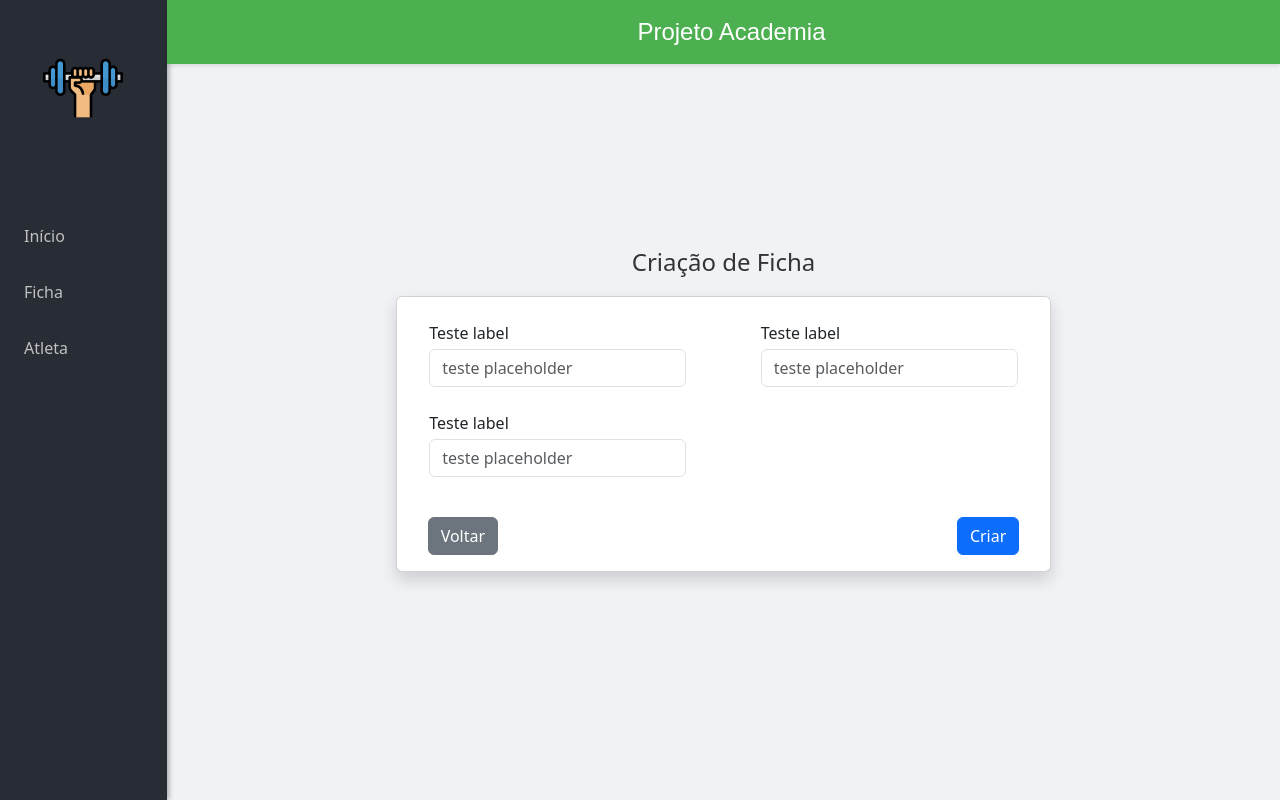
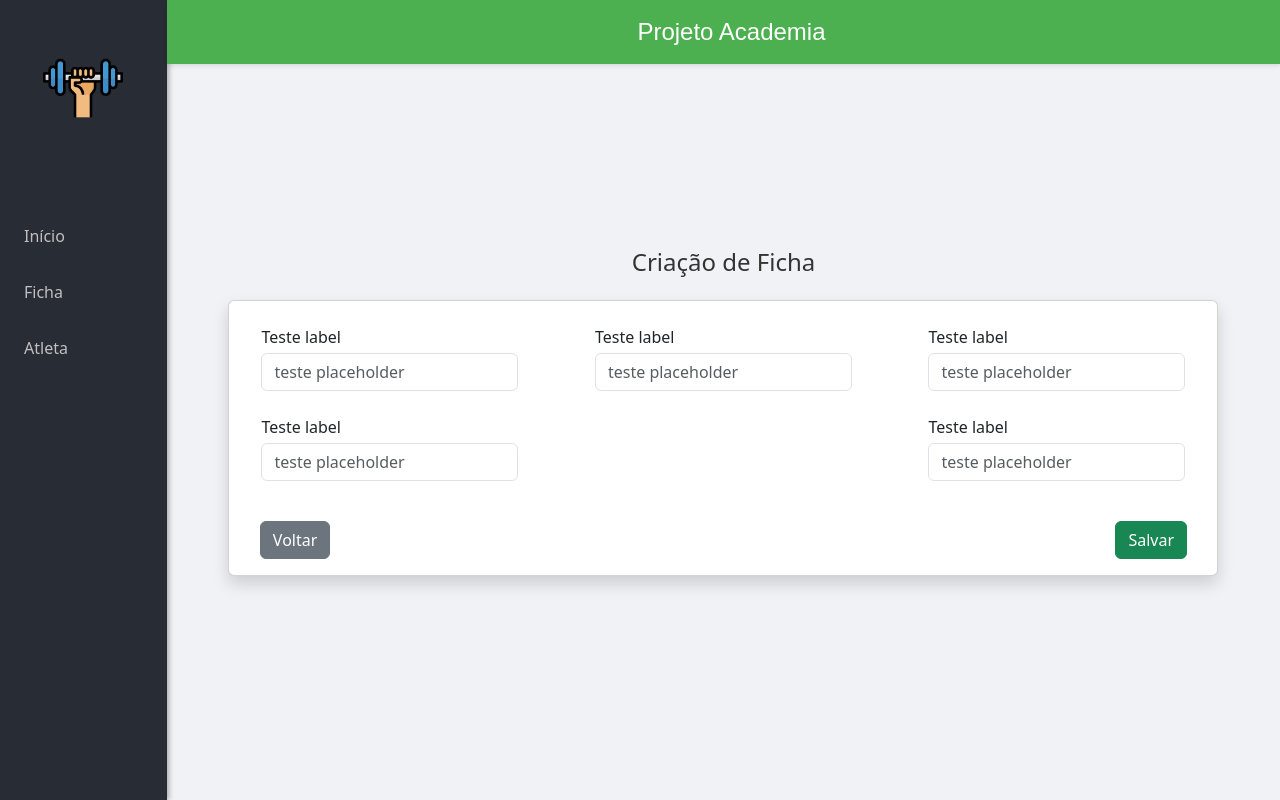
Before and after one commit to joaomarcelo09/ficha-acad-ui, a Vue app: page /ficha/form in a window 1280 px wide. Built offline with nearby package versions, Linux system fonts and the light colour scheme.

Commit message:
fix: form component

```diff
--- a/src/App.vue
+++ b/src/App.vue
@@ -7,9 +7,9 @@ import Header from './components/struture/HeaderBar.vue'
 <template>
   <div class="main-container">
     <Sidebar />
-    <div class="content">
+    <div class="content d-flex flex-column align-items-center">
       <Header />
-      <RouterView />
+      <RouterView class="body" />
     </div>
   </div>
 </template>
@@ -17,6 +17,7 @@ import Header from './components/struture/HeaderBar.vue'
 <style scoped>
 .main-container {
   display: flex;
+  justify-content: center;
   position: fixed;
   background-color: var(--light-gray);
   width: 100%;
@@ -25,6 +26,12 @@ import Header from './components/struture/HeaderBar.vue'
 div.content {
   width: 100%;
   height: 100%;
+  align-items: center;
+}
+
+.body {
+  margin-top: 10rem;
+  width: 95%;
 }
 
 @media (min-width: 1024px) {
--- a/src/components/form/FormComponent.vue
+++ b/src/components/form/FormComponent.vue
@@ -21,18 +21,11 @@ defineProps<{
         </div>
         <div class="d-flex justify-content-between mt-4">
           <button type="button" class="btn btn-secondary">Voltar</button>
-          <button type="submit" class="btn btn-primary">Criar</button>
+          <button type="submit" class="btn btn-success">Salvar</button>
         </div>
       </div>
     </div>
   </div>
 </template>
 
-<style scoped>
-.page-title {
-  height: 2rem;
-}
-.card {
-  width: 60%;
-}
-</style>
+<style scoped></style>
--- a/src/components/struture/HeaderBar.vue
+++ b/src/components/struture/HeaderBar.vue
@@ -12,6 +12,7 @@
   background-color: var(--green);
   color: var(--white);
   height: 4rem;
+  width: 100%;
   padding: 0 1rem;
   box-shadow: 0 2px 4px rgba(0, 0, 0, 0.1);
   font-family: var(--arial);
--- a/src/forms/FichaForm.vue
+++ b/src/forms/FichaForm.vue
@@ -11,6 +11,8 @@ import FormInput from '@/components/form/FormInput.vue'
         <FormInput label="Teste label" placeholder="teste placeholder" smalltext="teste small" />
         <FormInput label="Teste label" placeholder="teste placeholder" smalltext="teste small" />
         <FormInput label="Teste label" placeholder="teste placeholder" smalltext="teste small" />
+        <FormInput label="Teste label" placeholder="teste placeholder" smalltext="teste small" />
+        <FormInput label="Teste label" placeholder="teste placeholder" smalltext="teste small" />
       </template>
     </FormComponent>
   </div>
@@ -18,8 +20,6 @@ import FormInput from '@/components/form/FormInput.vue'
 
 <style scoped>
 .body {
-  margin-top: 10rem;
-  margin-left: 1%;
-  width: 98%;
+  max-width: 990px;
 }
 </style>
--- a/src/views/AthleteView.vue
+++ b/src/views/AthleteView.vue
@@ -1,27 +1,17 @@
 <script setup lang="ts">
-import ListComponent from '@/components/ListComponent.vue';
-import { ref } from 'vue';
+import ListComponent from '@/components/ListComponent.vue'
+import { ref } from 'vue'
 
-const items = ref([{nome: 'Joao Marcelo', data: '16/01/2024', status: 'Malhando' }, 'item 2'])
+const items = ref([{ nome: 'Joao Marcelo', data: '16/01/2024', status: 'Malhando' }, 'item 2'])
 const columns = ref(['Nome', 'Data', 'Status'])
-const pages = ref([1,2,3])
+const pages = ref([1, 2, 3])
 const title = ref('Atleta')
-
-
-
 </script>
 
 <template>
-    <div class="body">
-        <ListComponent :title="title" :items="items" :columns="columns" :pagination="pages"/>
-    </div>
+  <div class="body">
+    <ListComponent :title="title" :items="items" :columns="columns" :pagination="pages" />
+  </div>
 </template>
 
-<style scoped>
-.body {
-
-    margin-top: 10rem;
-    margin-left: 1%;
-    width: 98%;
-}
-</style>
+<style scoped></style>
--- a/src/views/FichaView.vue
+++ b/src/views/FichaView.vue
@@ -34,10 +34,4 @@ onMounted(async () => {
   </div>
 </template>
 
-<style scoped>
-.body {
-  margin-top: 10rem;
-  margin-left: 1%;
-  width: 98%;
-}
-</style>
+<style scoped></style>
```
